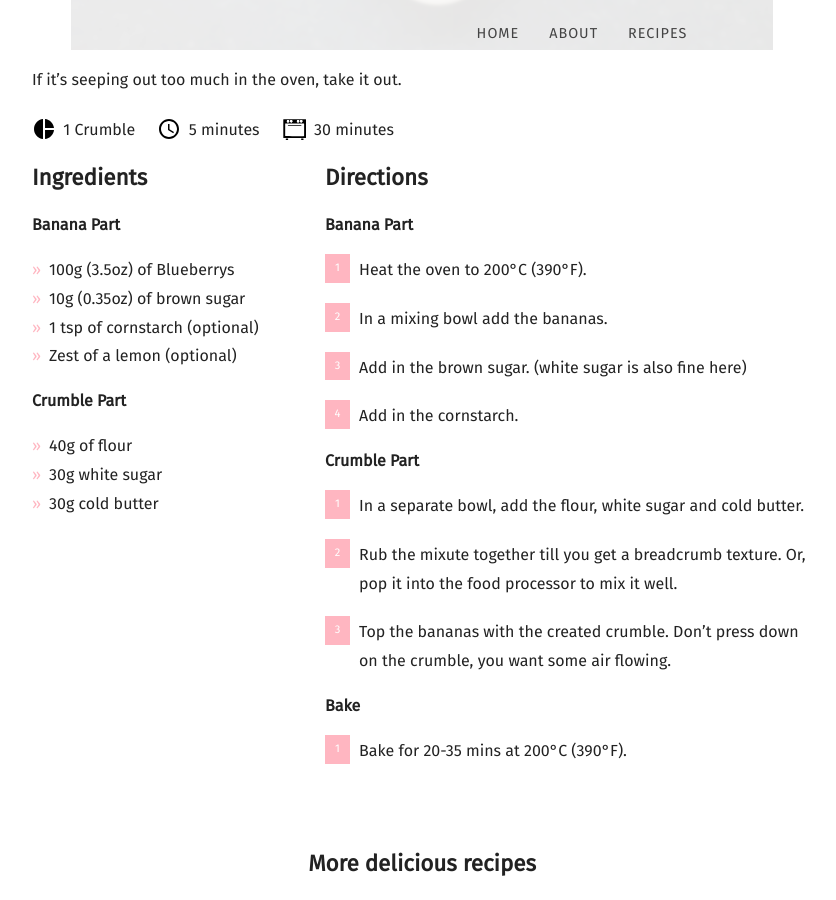
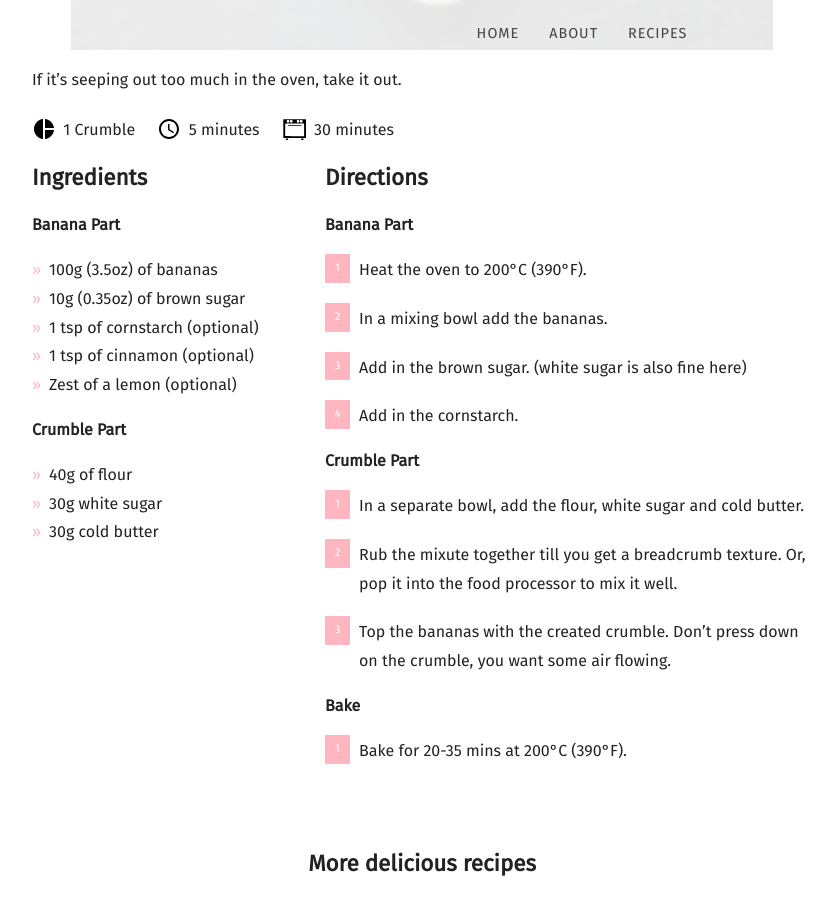
Before and after one commit to mcginleyireland/irishbaking.github.io, a Jekyll site: the page built from _posts/2021-04-04-banana-crumbe-for-one.md, in a window 1280 px wide and 900 px high, scrolled down 1961 px. Shown: the whole window, without its empty margins (58-894 px from the left). Built offline with Jekyll 4.4.1, drawn with Linux system fonts in a browser that asks for light colours; nearby versions of some CDN libraries; some web fonts are replaced.

Commit message:
Updating the recipe of the banana crumble.

```diff
--- a/_posts/2021-04-04-banana-crumbe-for-one.md
+++ b/_posts/2021-04-04-banana-crumbe-for-one.md
@@ -11,9 +11,10 @@ recipe:
   ingredients_markdown: |-
     **Banana Part**
 
-    * 100g (3.5oz) of Blueberrys
+    * 100g (3.5oz) of bananas
     * 10g (0.35oz) of brown sugar
     * 1 tsp of cornstarch (optional)
+    * 1 tsp of cinnamon (optional)
     * Zest of a lemon (optional)
 
     **Crumble Part**
```
Also changed, not shown: _posts_future/2021-06-12-raspberry-jam.md (+2 -2 lines).
